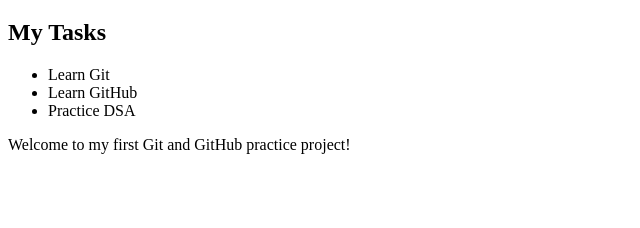
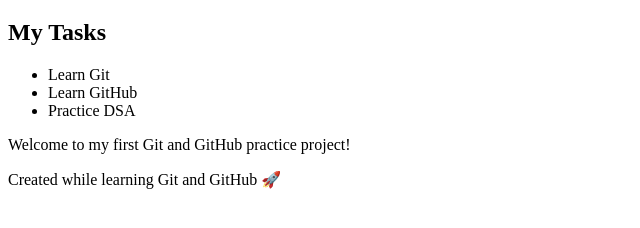
Before and after one commit to sudeeksha-web/git-github-practice, a plain HTML site: page index.html in a window 1280 px wide. Shown: the part 62-290 px from the top of the page, without its empty margins (0-640 px from the left). Drawn offline with Linux system fonts and the light colour scheme.

Commit message:
Added footer feature

```diff
--- a/index.html
+++ b/index.html
@@ -16,7 +16,9 @@
         <li>Practice DSA</li>
     </ul>
     <p>Welcome to my first Git and GitHub practice project!</p>
-
+<footer>
+    <p>Created while learning Git and GitHub 🚀</p>
+</footer>
 </body>
 
 </html>
```
